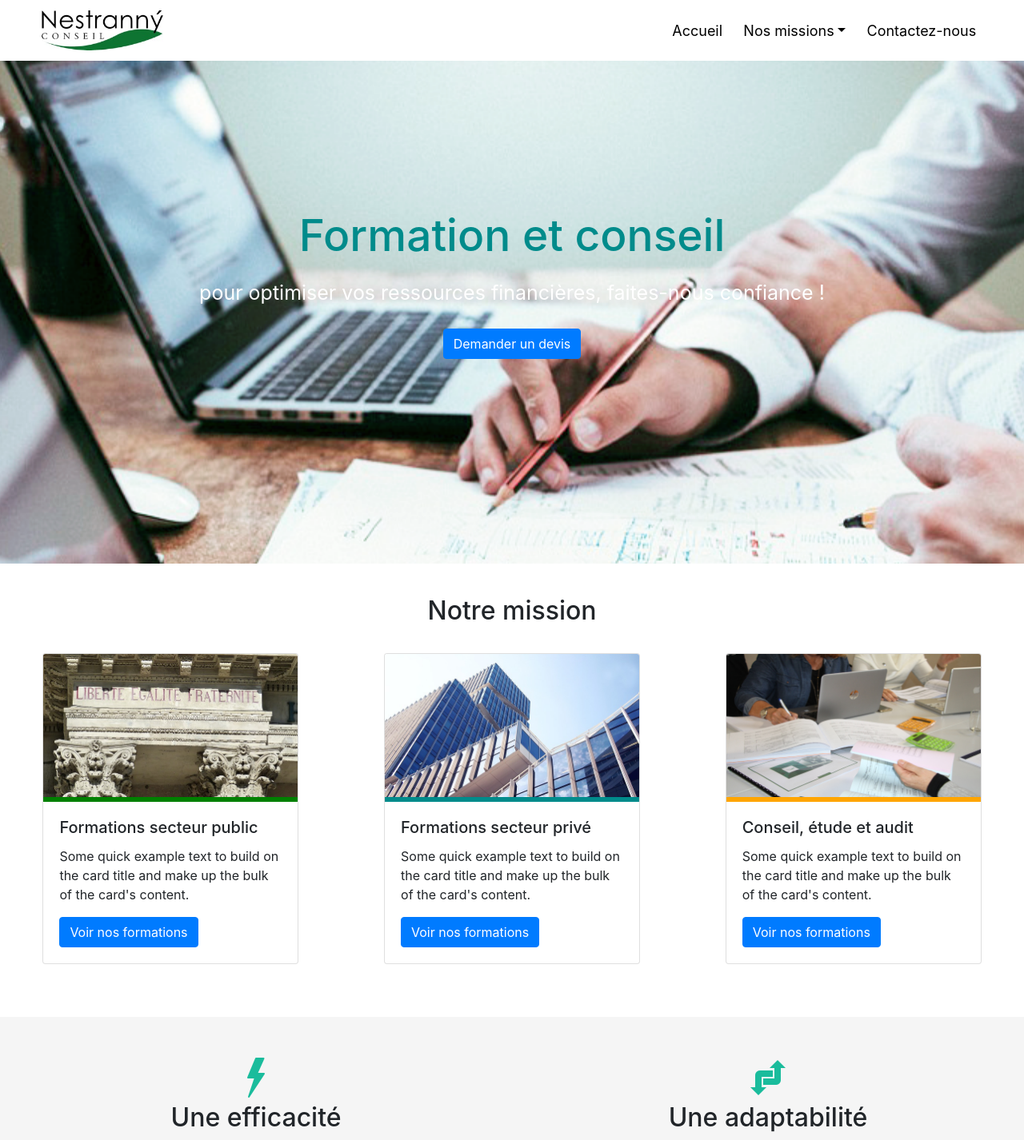
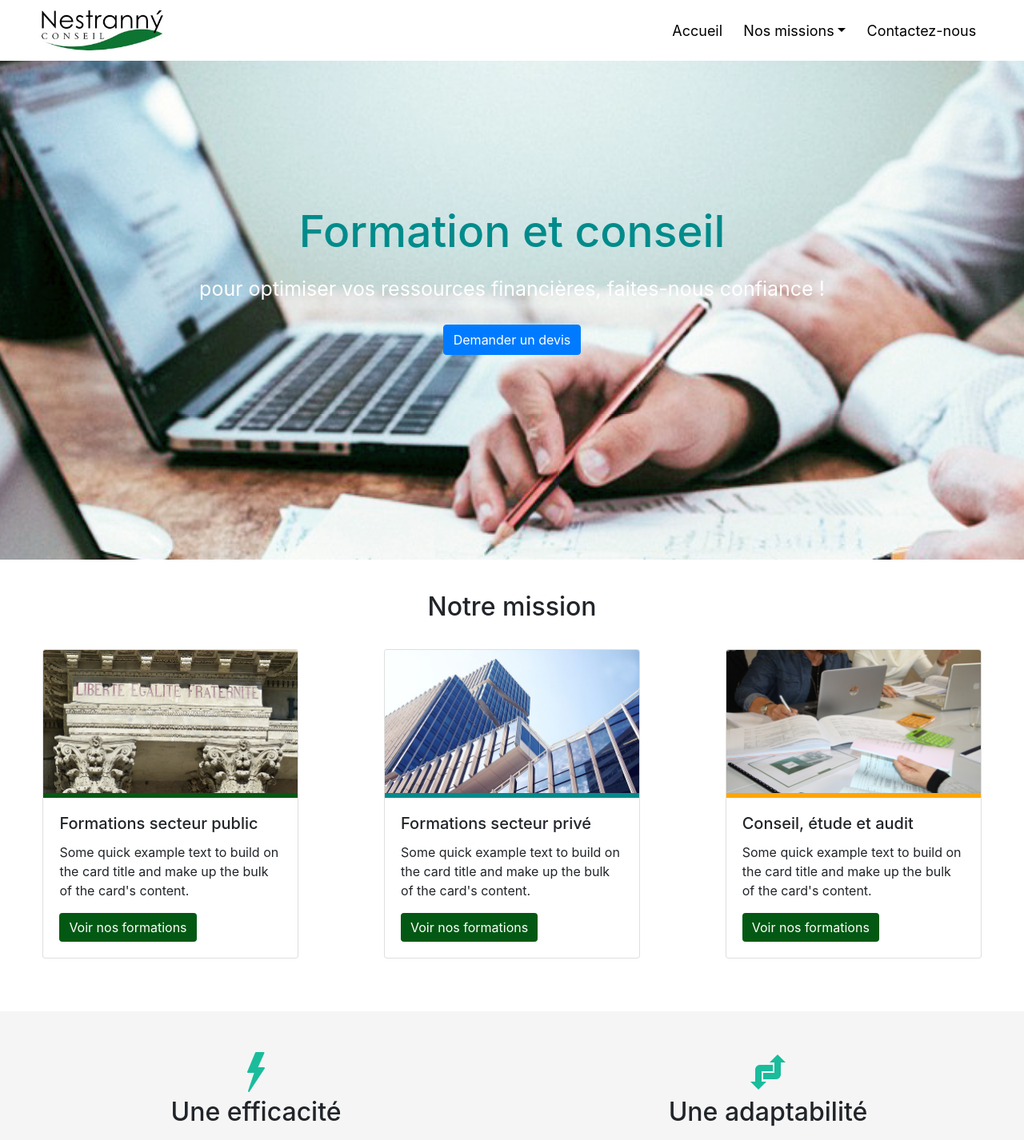
Before and after one commit to Hugox7/NestrannyReact, a React (Create React App) app: page / in a window 1280 px wide. Shown: the top 1426 px of the page at 80% size. Built offline with nearby package versions, Linux system fonts and the light colour scheme.

Commit message:
modif card

```diff
--- a/package.json
+++ b/package.json
@@ -4,6 +4,7 @@
   "private": true,
   "dependencies": {
     "bootstrap": "^4.3.1",
+    "ngrok": "^3.1.1",
     "react": "^16.8.6",
     "react-bootstrap": "^1.0.0-beta.6",
     "react-dom": "^16.8.6",
--- a/src/components/Cards.css
+++ b/src/components/Cards.css
@@ -12,7 +12,7 @@
     /* position: absolute; */
     width: 100%;
     height: 6px;
-    background-color: green;
+    background-color: #035913;
     left: 0;
     bottom: 26.1vh;
 }
@@ -38,3 +38,12 @@
 .card-body {
     text-align: left;
 }
+
+.cardButton {
+    background-color: #035913 !important;
+    border: none !important;
+}
+
+.cardButton:hover {
+    background-color: darkcyan !important;
+}
--- a/src/components/Cards.js
+++ b/src/components/Cards.js
@@ -28,7 +28,7 @@ const Cards = () => {
                                 Some quick example text to build on the card title and make up the bulk of
                                 the card's content.
                                 </Card.Text>
-                                <Button variant="primary">Voir nos formations</Button>
+                                <Button className="cardButton">Voir nos formations</Button>
                             </Card.Body>
                         </Card>
                     </Col>
@@ -43,7 +43,7 @@ const Cards = () => {
                                 Some quick example text to build on the card title and make up the bulk of
                                 the card's content.
                                 </Card.Text>
-                                <Button variant="primary">Voir nos formations</Button>
+                                <Button className="cardButton">Voir nos formations</Button>
                             </Card.Body>
                         </Card>
                     </Col>
@@ -58,7 +58,7 @@ const Cards = () => {
                                 Some quick example text to build on the card title and make up the bulk of
                                 the card's content.
                                 </Card.Text>
-                                <Button variant="primary">Voir nos formations</Button>
+                                <Button className="cardButton">Voir nos formations</Button>
                             </Card.Body>
                         </Card>
                     </Col>
--- a/src/components/Header.css
+++ b/src/components/Header.css
@@ -44,9 +44,3 @@ a:hover {
     padding-right: 2vw;
     position: relative;
 }
-
-#header-line {
-    width: 100% !important;
-    height: 5px !important;
-    color: green !important;
-}
--- a/src/components/Header.js
+++ b/src/components/Header.js
@@ -8,7 +8,7 @@ import logo from '../assets/img/logo.jpeg';
 
 const Header = () => {
     return (
-        <div>
+        <div id="header">
             <Navbar collapseOnSelect expand="lg" bg="white" variant="white" fixed="top" className="navbar-center">
                 <Navbar.Brand><Link to="/"><img className="logo" src={logo} alt="nestranny logo"/></Link></Navbar.Brand>
                 <Navbar.Toggle aria-controls="responsive-navbar-nav" />
@@ -34,7 +34,6 @@ const Header = () => {
                     </Nav>
                 </Navbar.Collapse>
             </Navbar>
-            <div id="header-line"/>
         </div>
     );
 }
--- a/src/components/Parallax.js
+++ b/src/components/Parallax.js
@@ -12,7 +12,7 @@ const ParallaxComponent = () => {
             blur={0}
             bgImage={require('../assets/parallax.png')}
             bgImageAlt="the cat"
-            strength={500}
+            strength={600}
         >
             <div id="parallax-content" style={{ height: '700px' }}>
                 <h2>Formation et conseil</h2>
```
Also changed, not shown: 1 other file (tests, documents, lock files or other folders).
